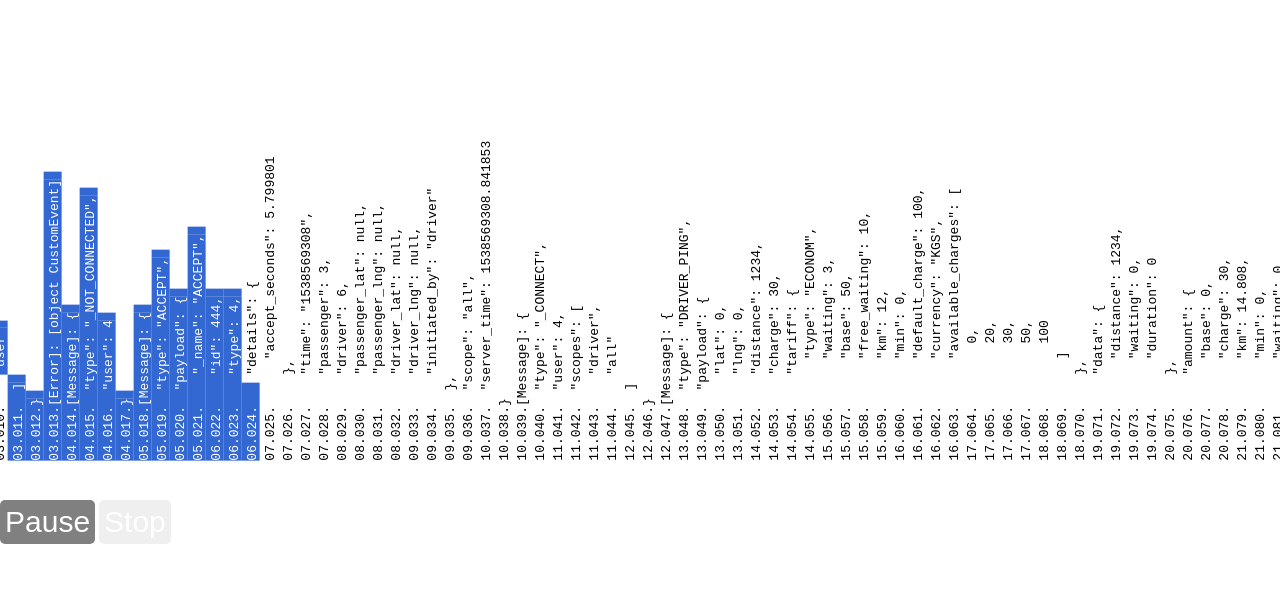
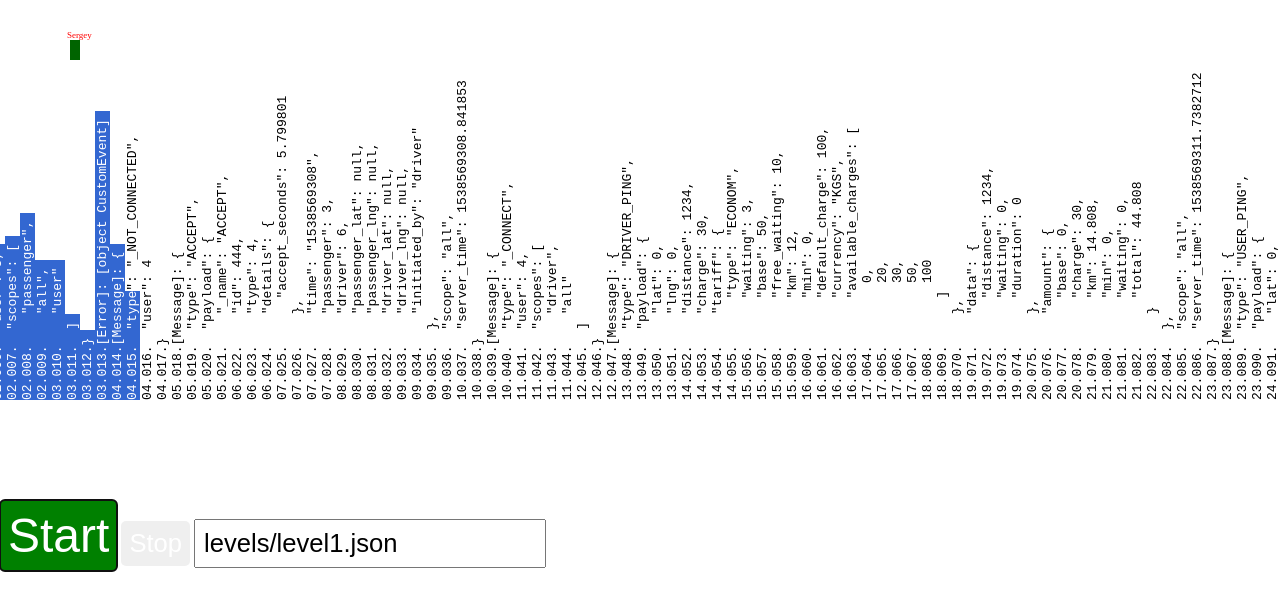
Before and after one commit to RisAbd/json-runner, a plain HTML site: page index.html in a window 1280 px wide. Drawn offline with Linux system fonts and the light colour scheme.

Commit message:
huge refactor (no way i am commenting this)

```diff
--- a/index.html
+++ b/index.html
@@ -3,75 +3,25 @@
 <head>
   <meta charset="utf-8">
   <title>Sergey-Воробей Game</title>
-  <style>
-    * {
-      margin: 0;
-      padding: 0;
-      box-sizing: border-box;
-    }
-    .level {
-      width: 300px;
-      display: inline;
-    }
-    .level_container {
-      transform: rotate(-90deg);
-      height: 100%;
-      float: left;
-    }
-    .window {
-      height: 500px;
-      overflow: hidden;
-      position: relative;
-    }
-    .control_buttons {
-      border: none;
-      border-radius: 5px;
-      font-size: 30px;
-      color: white;
-      padding: 5px;
-    }
-
-    .player {
-      height: 40px;
-      width: 20px;
-      background-color: darkgreen;
-      position: absolute;
-    }
-
-    .bird {
-      background-image: url('bird.png');
-      background-size: 100% 100%;
-      width: 20px;
-      height: 20px;
-      position: absolute;
-      transform: translate(-20px, -20px);
-    }
-
-    .name {
-      color: red;
-      font-size: 9px;
-      position: absolute;
-      top: -10px;
-      left: -3px;
-    }
-
-
-
-  </style>
+  <link rel="stylesheet" type="text/css" href="style.css">
   <script type="text/javascript" src="sadness.js"></script>
 </head>
 <body>
-  <div class="window">
-    <div class="level_container">
-      <pre class="level" id="level">
-        <kek />
-      </pre>
+  <div class="root">
+    <div class="window">
+      <div class="level-container">
+        <div class="level"></div>
+      </div>
+      <div id="player" class="player"><span class="name">name</span></div>
+      <div id="bird" class="bird"><span class="name">name</span></div>
     </div>
-    <div id="player" class="player"><span class="name">name</span></div>
-    <div id="bird" class="bird"><span class="name">name</span></div>
+    <form action="javascript:void(0);" id="controls">
+      <button name="play" type="button" data-pause="null">Start</button>
+      <button name="stop" type="button">Stop</button>
+      <input type="text" name="url" placeholder="JSON url" value="levels/level1.json">
+      <!-- <input type="text" name="url" placeholder="JSON url" value="https://jsonplaceholder.typicode.com/users"> -->
+    </form>
   </div>
-  <button class="control_buttons play_button" id="play">Pause</button>
-  <button class="control_buttons stop_button" id="stop">Stop</button>
   <script type="text/javascript" src="main.js"></script>
 </body>
 </html>
--- a/main.js
+++ b/main.js
@@ -1,8 +1,15 @@
 (function() {
     const print = console.log;
 
+    const controlsForm = document.querySelector('#controls');
+    const playButton = controlsForm.querySelector('button[name=play]');
+    const stopButton = controlsForm.querySelector('button[name=stop]');
+    const jsonUrlSourceInput = controlsForm.querySelector('input[name=url]');
+
+    const levelContainer = document.querySelector('.level-container');
+    const levelEl = levelContainer.querySelector('.level');
+
     const levelText = document.getElementById('level');
-    const playButton = document.getElementById('play');
     const windowElement = document.querySelector('.window');
 
     const playerElement = document.getElementById('player');
@@ -10,7 +17,7 @@
     const birdElement = document.getElementById('bird');
 
     const bird = {
-        name: 'Воробей'
+        name: 'Воробей',
     };
 
     function setupBird() {
@@ -29,9 +36,13 @@
     setupBird();
 
     const game = {
-        isPlaying: true,
+        isPlaying: false,
         playState: null,
-        gravity: 109.8,  // (':
+        gravity: 609.8,  // (':
+        MAX_VELOCITY: {
+            vertical: 300,
+            horizontal: 300,
+        }
     };
 
     const player = {
@@ -44,8 +55,8 @@
         location: {
             x: 70, y: 40,
         },
-        horizontalVelocity: 100,
-        jumpVelocity: -255,
+        horizontalVelocity: 50,
+        jumpVelocity: 200,
         name: 'Sergey',
         _element: playerElement,
         _titleElement: playerElement.querySelector('.name'),
@@ -72,10 +83,11 @@
             this._prevHorizontalMovementType = value === 0 ? null : type;
         },
         jump: function() {
-            this.velocity.y = this.jumpVelocity;
+            this.velocity.y = (this.velocity.y > 0 ? -this.jumpVelocity : this.velocity.y - this.jumpVelocity);
+            this.velocity.y = Math.min(game.MAX_VELOCITY.vertical, Math.max(-game.MAX_VELOCITY.vertical, this.velocity.y));
         },
         unjump: function() {
-            this.velocity.y -= this.jumpVelocity * 0.3;
+            this.velocity.y = this.jumpVelocity * 0.3;
         },
         _move: function({ timeFraction }) {
             const { x: vx, y: vy } = this.velocity;
@@ -85,80 +97,56 @@
             this.location = { x: x + vx * timeFraction, y: y + vy * timeFraction };
             this.velocity = { x: vx + timeFraction * ax, y: vy + timeFraction * ay };
 
-            requestAnimationFrame(this._boundReposition);
+            requestAnimationFrame(this._reposition);
         },
         _reposition: function() {
-            // print(this);
             const { x, y } = this.location;
             this._element.style.left = `${x}px`;
             this._element.style.top = `${y}px`;
         },
-        _boundReposition: undefined,
         setup: function() {
             this._titleElement.innerHTML = this.name;
+            this._reposition = this._reposition.bind(this);
             this._reposition();
-            this._boundReposition = this._reposition.bind(this);
         },
     };
 
     player.setup();
 
-    // const clip = function(el, from, to) {
-    //   var range = document.createRange();
-    //   range.setStart(el.firstChild, from);
-    //   range.setEnd(el.firstChild, to);
-    //   // range.selectNodeContents(el);
-    //   var sel = window.getSelection();
-    //   sel.removeAllRanges();
-    //   sel.addRange(range);
-    //   return range;
-    // };
-
     function togglePlayButton(isPlaying) {
         if (isPlaying) {
             playButton.innerText = 'Pause';
-            playButton.style.backgroundColor = 'gray';
+            playButton.dataset.pause = true;
         } else {
-            playButton.innerText = 'Play';
-            playButton.style.backgroundColor = 'green';
+            playButton.innerText = 'Resume';
+            playButton.dataset.pause = false;
         }
     }
 
-    togglePlayButton(game.isPlaying);
 
+    function play(opts = {}) {
 
-    function play({el = levelText.firstChild, pEl = levelText, range, length, start = 0, offset = 1, chars = 300, tick = 23} = {}) {
-
-        if (!range) {
-            range = document.createRange();
-        }
-
-        if (!length) {
-            length = el.length;
-        }
+        const {length, range = document.createRange(), elementFromIndex = () => levelEl, start = 0, offset = 1, chars = 300, tick = 23} = opts;
 
         const end = Math.min(start+chars, length);
 
-        range.setStart(el, start);
-        range.setEnd(el, end);
+        range.setStart(...elementFromIndex(start));
+        range.setEnd(...elementFromIndex(end));
 
         var sel = window.getSelection();
         sel.removeAllRanges();
         sel.addRange(range);
 
         if (end === length) {
+            game.isPlaying = false;
             return;
         }
 
         if (game.isPlaying) {
-            windowElement.scrollLeft = start * 0.7;
+            windowElement.scrollLeft = start * 0.6;
         }
 
-        start = game.isPlaying ? start+offset : start;
-
-        s = {el, pEl, range, length, start: start, offset, chars, tick}
-
-        setTimeout(play, tick, s);
+        setTimeout(play, tick, Object.assign({}, opts, {start: (game.isPlaying ? start+offset : start)}));
     }
 
     playButton.addEventListener('click', e => {
@@ -166,71 +154,73 @@
         togglePlayButton(game.isPlaying);
     });
 
-    const onPlayerKeyDown = e => {
+    const keyMem = {up: false};
+
+    const onPlayerKeyEvent = action => e => {
         const { keyCode } = e;
-        const step = 15;
         switch (keyCode) {
             case 38: // up
-                player.jump();
+                if (action == 'up') {
+                    keyMem.up = false;
+                } else if (action == 'down' && !keyMem.up) {
+                    keyMem.up = true;
+                    player.jump();
+                }
                 break;
             case 39: // right
-                player.setHorizontalMovement('right');
+                player.setHorizontalMovement('right', action === 'down' ? undefined : 0);
                 break;
             case 40: // down
-                player.unjump();
+                if (action == 'down') {
+                    player.unjump();
+                }
                 break;
             case 37: // left
-                player.setHorizontalMovement('left');
+                player.setHorizontalMovement('left', action === 'down' ? undefined : 0);
                 break;
             default:
                 return;
         }
     };
 
-    const onPlayerKeyUp = e => {
-        const { keyCode } = e;
-        const step = 15;
-        switch (keyCode) {
-            case 38: // up
-                break;
-            case 39: // right
-                player.setHorizontalMovement('right', 0);
-                break;
-            case 40: // down
-                break;
-            case 37: // left
-                player.setHorizontalMovement('left', 0);
-                break;
-            default:
-                return;
-        }
-    };
-
-    document.addEventListener('keydown', onPlayerKeyDown);
-    document.addEventListener('keyup', onPlayerKeyUp)
+    document.addEventListener('keydown', onPlayerKeyEvent('down'));
+    document.addEventListener('keyup', onPlayerKeyEvent('up'));
 
     const startPlayerPositionTimer = ({ prevTs = performance.now(), tick = 16 } = {}) => {
-
         const ts = performance.now();
+        const scheduleNextFrame = () => setTimeout(startPlayerPositionTimer, tick, {player, game, prevTs: ts, tick});
+        if (!game.isPlaying) {
+            return scheduleNextFrame();
+        }
 
         const timeFraction = (ts - prevTs) / 1000;
 
         player._move({ timeFraction });
-        // print(player.location);
 
-        const s = { player, game, prevTs: ts, tick };
-
-        setTimeout(startPlayerPositionTimer, tick, s);
+        scheduleNextFrame();
     };
 
     startPlayerPositionTimer();
 
     async function loadLevel() {
-        const level = await fetch('level1.json').then(r => r.text());
+        const level = await fetch(jsonUrlSourceInput.value)
+            .then(r => r.text());
 
-        levelText.innerHTML = level;
+        const levelIndex = [];  // items are (textNode, charIndex)
+        level.split('\n').forEach((ch, i) => {
+            const lineEl = document.createElement('span');
+            lineEl.innerText = ch;
+            lineEl.classList.toggle('level-line');
+            const textNode = lineEl.firstChild;
+            levelIndex.push(...ch.split('').map((_, i) => [textNode, i]));
+            levelEl.append(lineEl);
+        })
 
-        play();
+        // levelText.innerHTML = level;
+
+        play({length: levelIndex.length, elementFromIndex: i => levelIndex[i]});
+
+        playButton.focus();
     }
 
     loadLevel();
--- /dev/null
+++ b/style.css
@@ -0,0 +1,79 @@
+
+* {
+  margin: 0;
+  padding: 0;
+  box-sizing: border-box;
+}
+.root, body {
+  width: 100%;
+  height: 100%;
+}
+.level {
+  width: 300px;
+  display: inline;
+  float: left;
+  /*font-size: 0.1rem;*/
+}
+.level > .level-line {
+  display: block;
+  unicode-bidi: embed;
+  font-family: monospace;
+  white-space: pre;
+}
+.level-container {
+  transform: rotate(-90deg);
+  height: 100%;
+  float: left;
+}
+.window {
+  height: 500px;
+  overflow: hidden;
+  position: relative;
+}
+
+#controls > * {
+  font-size: 1.6rem;
+  padding: 0.5rem;
+}
+
+#controls > button {
+  border: none;
+  border-radius: 5px;
+  color: white;
+}
+
+#controls > button[name=play][data-pause=false] {
+  background-color: orange;
+}
+#controls > button[name=play][data-pause=true] {
+  background-color: gray;
+}
+/* Start */
+#controls > button[name=play][data-pause=null] {
+  font-size: 3rem;
+  background-color: green;
+}
+
+.player {
+  height: 20px;
+  width: 10px;
+  background-color: darkgreen;
+  position: absolute;
+}
+
+.bird {
+  background-image: url('bird.png');
+  background-size: 100% 100%;
+  width: 20px;
+  height: 20px;
+  position: absolute;
+  transform: translate(-20px, -20px);
+}
+
+.name {
+  color: red;
+  font-size: 9px;
+  position: absolute;
+  top: -10px;
+  left: -3px;
+}
```
Also changed, not shown: levels/level1.json (renamed from level1.json).
